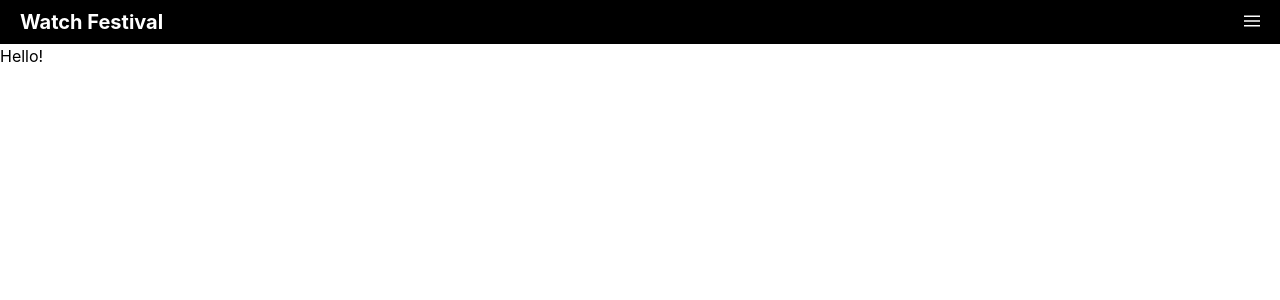
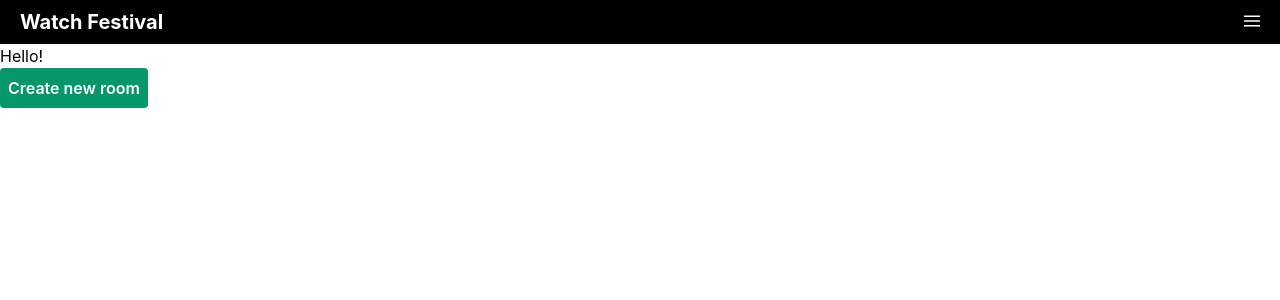
Before and after one commit to dqn/watch-festival, a Next.js app: page / in a window 1280 px wide. Shown: the top 300 px of the page. Built offline with nearby package versions, Linux system fonts and the light colour scheme.

Commit message:
feat: creating new room

```diff
--- a/src/components/pages/Home.tsx
+++ b/src/components/pages/Home.tsx
@@ -1,9 +1,24 @@
+import { randomAlphaNumeric } from "@/helpers/string";
+import { useRouter } from "next/router";
 import * as React from "react";
+import { useCallback } from "react";
 
 export const Home: React.FC = () => {
+  const router = useRouter();
+
+  const handleCreateNewRoom = useCallback(() => {
+    router.push(`/rooms/${randomAlphaNumeric(10)}`);
+  }, []);
+
   return (
     <main className="max-w-7xl mx-auto">
       <h1>Hello!</h1>
+      <button
+        className="rounded bg-green-600 text-white font-semibold p-2"
+        onClick={handleCreateNewRoom}
+      >
+        Create new room
+      </button>
     </main>
   );
 };
--- /dev/null
+++ b/src/helpers/string.ts
@@ -0,0 +1,10 @@
+export function randomAlphaNumeric(length: number): string {
+  let s = "";
+
+  Array.from({ length }).some(() => {
+    s += Math.random().toString(36).slice(2);
+    return s.length >= length;
+  });
+
+  return s.slice(0, length);
+}
--- a/src/pages/api/auth.ts
+++ b/src/pages/api/auth.ts
@@ -1,5 +1,7 @@
 import type { NextApiRequest, NextApiResponse, NextApiHandler } from "next";
 import Pusher from "pusher";
+
+import { randomAlphaNumeric } from "@/helpers/string";
 
 const pusher = new Pusher({
   appId: process.env.PUSHER_APP_ID!,
@@ -8,15 +10,6 @@ const pusher = new Pusher({
   cluster: process.env.NEXT_PUBLIC_PUSHER_CLUSTER!,
   useTLS: true,
 });
-
-function randomAlphaNumeric(length: number): string {
-  let s = "";
-  Array.from({ length }).some(() => {
-    s += Math.random().toString(36).slice(2);
-    return s.length >= length;
-  });
-  return s.slice(0, length);
-}
 
 const handler: NextApiHandler = async (
   req: NextApiRequest,
```
